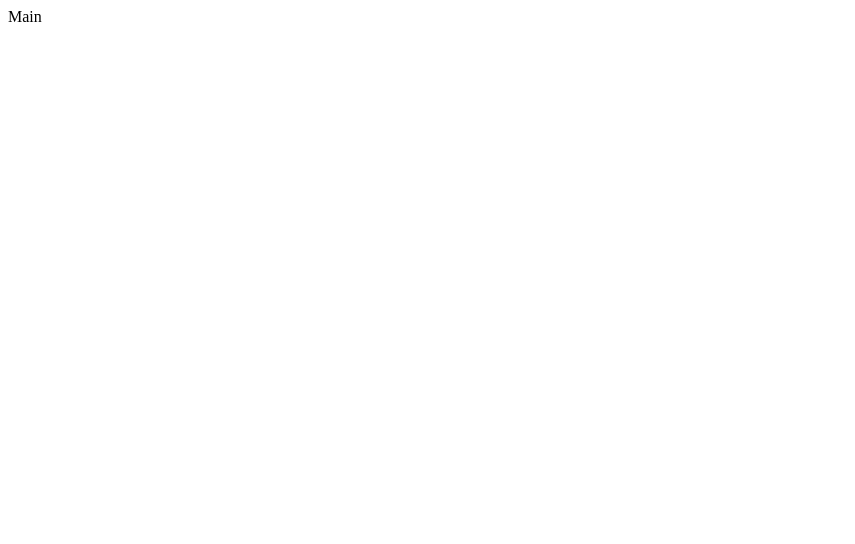
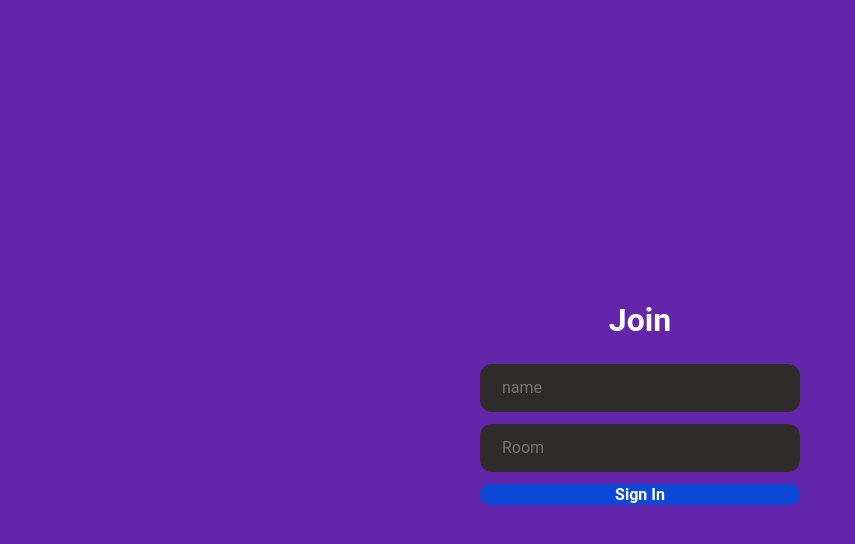
Before and after one commit to NinaDmitrieva/chat, a React (Create React App) app in the folder client/: page / in a window 1280 px wide. Shown: the top 544 px of the page, without its empty margins (0-855 px from the left). Built offline with nearby package versions, Linux system fonts and the light colour scheme.

Commit message:
верстка формы, настройка роутов

```diff
--- a/client/src/components/Main.jsx
+++ b/client/src/components/Main.jsx
@@ -1,10 +1,58 @@
-import React from "react";
-import { Routes, Route } from "react-router-dom";
+import React, { useState } from "react";
+import { Link } from 'react-router-dom';
+import s from '../styles/Main.module.css';
 
+const FIELDS = {
+    NAME: 'name',
+    ROOM: 'room',
+}
 const Main = () => {
+
+    const { NAME, ROOM } = FIELDS;
+    const [values, setValues] = useState({ [NAME]: '', [ROOM]: '' });
+    console.log(values)
+
+    const handleChange = ({ target: { value, name } }) => {
+        setValues({ ...values, [name]: value });
+    }
+
     return (
-        <div>
-            Main
+        <div className={s.wrap}>
+            <div className={s.container}>
+                <h1 className={s.heading}>Join</h1>
+
+                <form className={s.form}>
+                    <div className={s.group}>
+                        <input
+                            className={s.input}
+                            placeholder="name"
+                            type='text'
+                            name="name"
+                            value={values[NAME]}
+                            autoComplete="off"
+                            required
+                            onChange={handleChange}
+                        />
+                    </div>
+                    <div className={s.group}>
+                        <input
+                            className={s.input}
+                            placeholder="Room"
+                            type='text'
+                            name="room"
+                            value={values[ROOM]}
+                            autoComplete="off"
+                            required
+                            onChange={handleChange}
+                        />
+                    </div>
+                    <Link to={`/chat?name=${values[NAME]}&room=${values[ROOM]}`}>
+                        <button type="submit" className={s.button}>
+                            Sign In
+                        </button>
+                    </Link>
+                </form>
+            </div>
         </div>
     )
 
--- a/client/src/index.js
+++ b/client/src/index.js
@@ -3,8 +3,12 @@
 import { BrowserRouter as Router } from 'react-router-dom';
 import App from './components/App';
 
+import './styles/reset.css'
+
 const container = document.getElementById('root');
 const root = createRoot(container);
+
+
 
 root.render(
     <Router>
--- /dev/null
+++ b/client/src/styles/Main.module.css
@@ -0,0 +1,54 @@
+.wrap {
+  width: 100%;
+  height: 100vh;
+}
+
+.container {
+  width: 100%;
+  height: 100%;
+  display: flex;
+  align-items: center;
+  justify-content: center;
+  flex-direction: column;
+}
+
+.heading {
+  font-size: 32px;
+  line-height: 48px;
+  text-align: center;
+  color: #fff;
+}
+
+.form {
+  display: flex;
+  flex-direction: column;
+  row-gap: 12px;
+  margin-top: 20px;
+}
+
+.group {
+  min-width: 320px;
+  border-radius: 12px;
+  height: 48px;
+  overflow: hidden;
+}
+
+.input {
+  background: rgb(48, 43, 43);
+  width: 100%;
+  height: 100%;
+  color: #fff;
+  text-indent: 20px;
+  font-size: 16px;
+}
+
+.button {
+  border-radius: 10px;
+  cursor: pointer;
+  width: 100%;
+  height: 100%;
+  background: #0d49d7;
+  font-size: 16px;
+  font-weight: 700;
+  color: #fff;
+}
```
